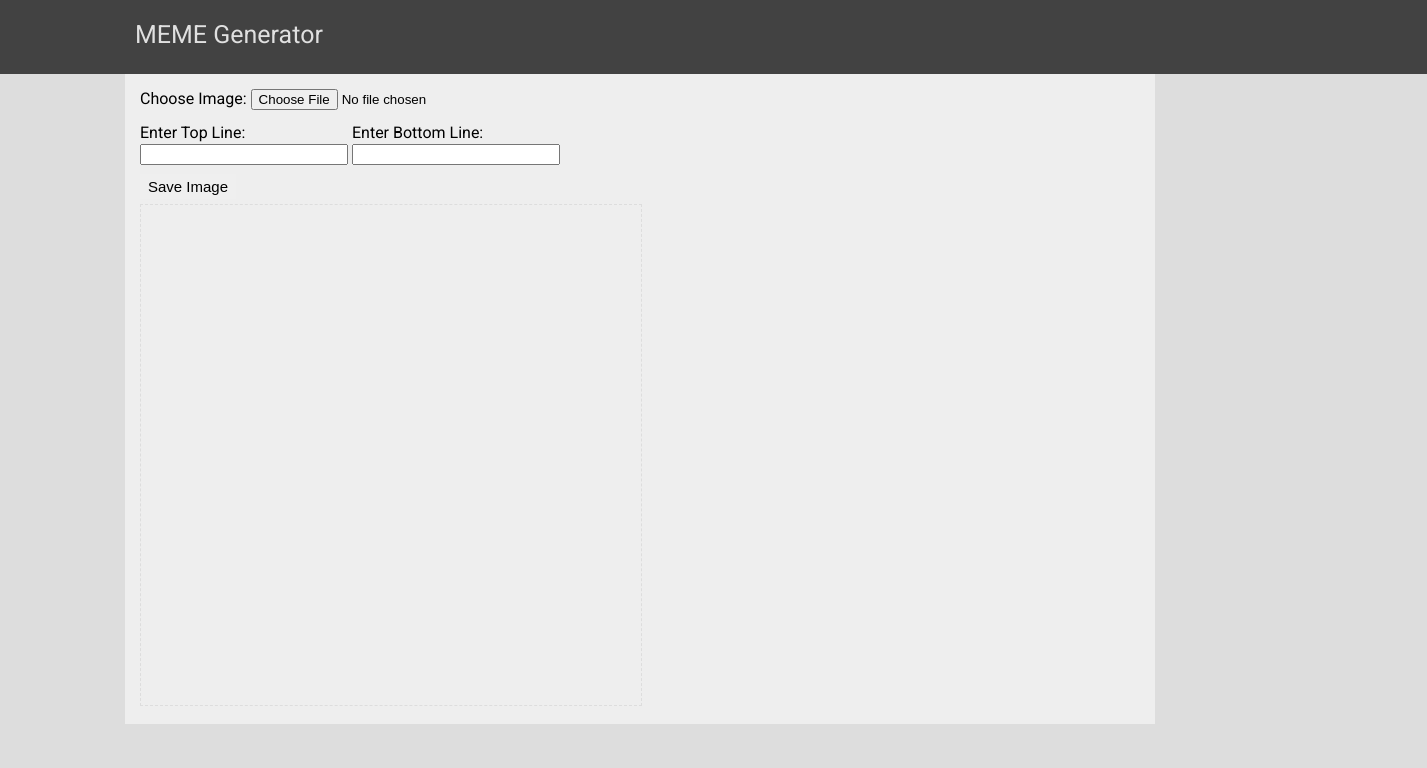
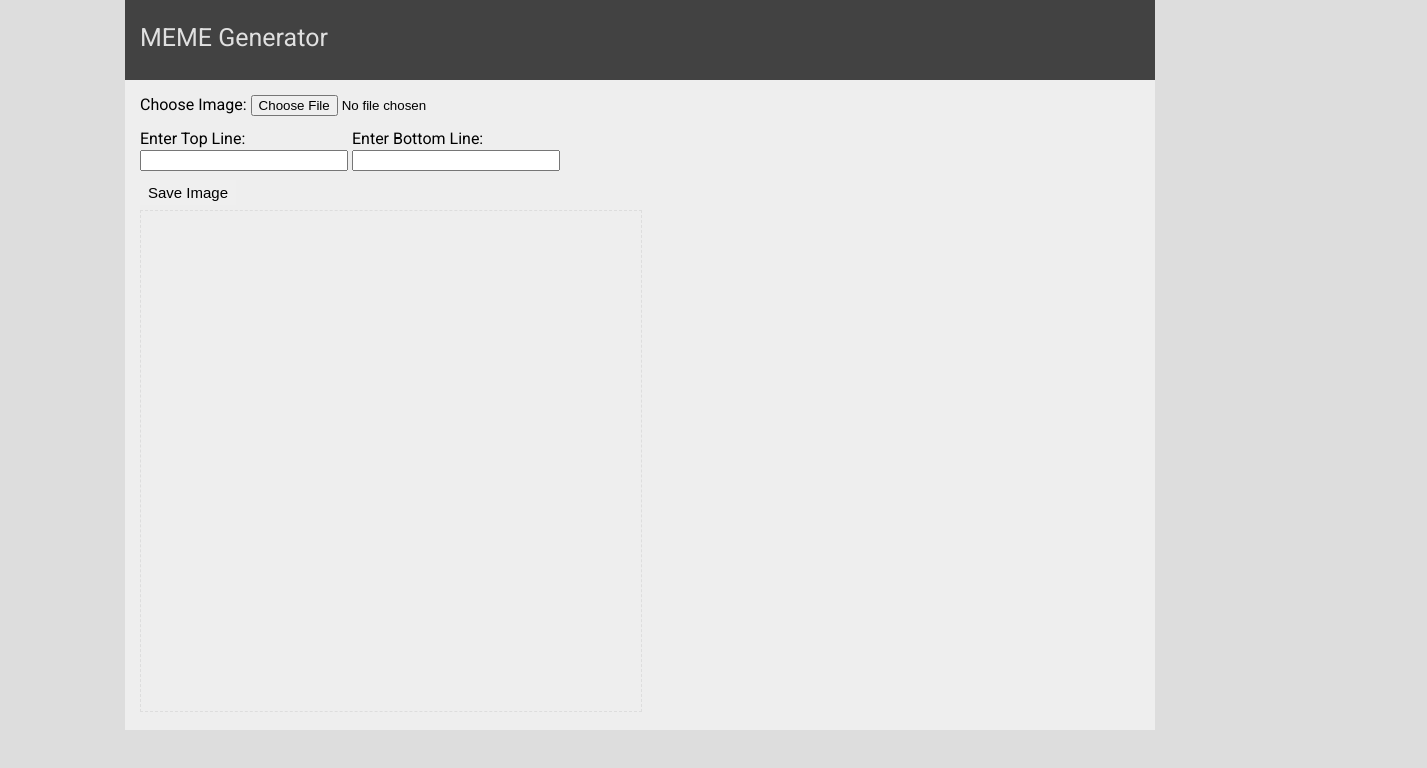
Before and after one commit to sahil290791/meme, a plain HTML site: page index.html in a window 1280 px wide. Shown: the whole page, 1427 px wide, since content can reach past the window. Drawn offline with Linux system fonts and the light colour scheme.

Commit message:
Update index.html

```diff
--- a/index.html
+++ b/index.html
@@ -59,11 +59,11 @@
 	.header {
 	    height: 50px;
 	    font-size: 25px;
-	    width: 100%;
-	    padding: 12px;
+	    max-width: 1000px;
+	    padding: 15px;
 	    background: #424242;
 	    color: #E0E0E0;
-	    padding-left:135px;
+	    margin: 0 auto;
 	}
 	.container{
 		margin: 0 auto;
```
